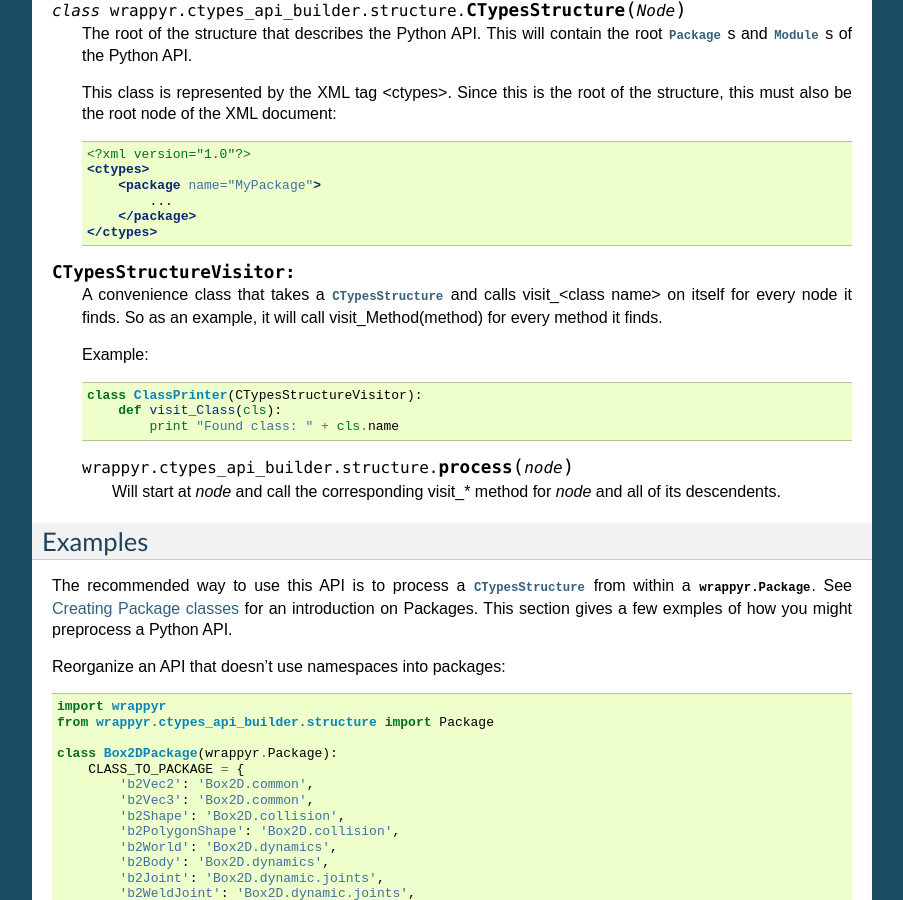
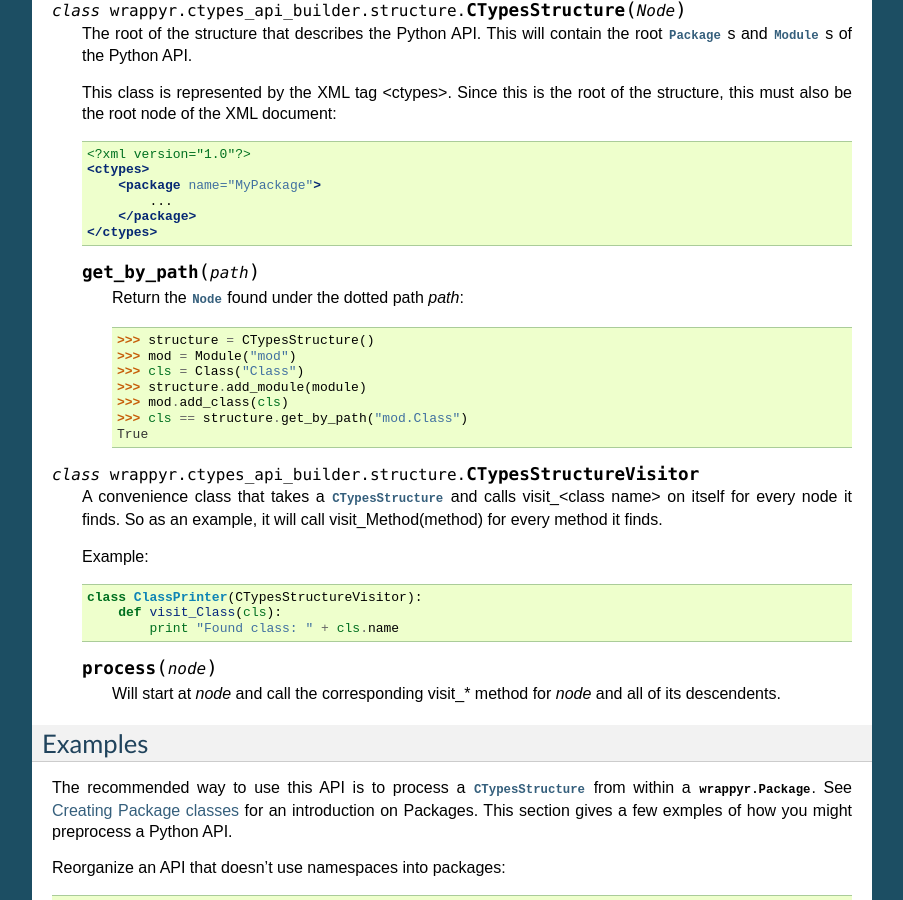
Before and after one commit to ShishKabab/Wrappyr, a Sphinx documentation site: the page built from docs/ctypes_api_generation.rst, in a window 1280 px wide and 900 px high, scrolled down 5964 px. Shown: the whole window, without its empty margins (198-1101 px from the left). Built offline with Sphinx 7.4.7, drawn with Linux system fonts in a browser that asks for light colours; pages that are not in the unit, such as notebooks, are missing from menus; some of the changed text lies outside the part shown.

```diff
--- a/docs/ctypes_api_generation.rst
+++ b/docs/ctypes_api_generation.rst
@@ -37,8 +37,6 @@ Reference
 
         Get the dotted path from *top* to this node. If top is not given, the path from the furthest ancestor is returned.
 
-        .. doctest::
-
             >>> struct = CTypesStructure()
             >>> Box2D = Package("Box2D")
             >>> dyn = Package("dynamics")
@@ -54,8 +52,6 @@ Reference
     .. method:: get_closest_parent_of_type(type)
 
         Get the closest ancestor of *type*
-
-        .. doctest::
 
             >>> p = Package("package")
             >>> m = Module("module")
@@ -75,8 +71,6 @@ Reference
 
         Returns the depth of this node calculated from *parent* or None if *parent* is not an ancestor of this node.
 
-        .. doctest::
-
             >>> p = Package("package")
             >>> m = Module("module")
             >>> c = Class("class")
@@ -91,8 +85,6 @@ Reference
 
         Returns the first ancestor that this node shares with *other*
 
-        .. doctest::
-
             >>> dynamics = Package("dynamics")
             >>> b2Body = Class("b2Body")
             >>> joints = Package("joints")
@@ -106,8 +98,6 @@ Reference
     .. method:: parents()
 
         Returns a generator that iterates over all ancestors starting with the closest one.
-
-        .. doctest::
 
             >>> dynamics = Package("dynamics")
             >>> joints = Package("joints")
@@ -391,7 +381,19 @@ Reference
             </package>
         </ctypes>
 
-.. class:: CTypesStructureVisitor:
+    .. method:: get_by_path(path)
+
+        Return the :class:`Node` found under the dotted path *path*:
+
+                >>> structure = CTypesStructure()
+                >>> mod = Module("mod")
+                >>> cls = Class("Class")
+                >>> structure.add_module(module)
+                >>> mod.add_class(cls)
+                >>> cls == structure.get_by_path("mod.Class")
+                True
+
+.. class:: CTypesStructureVisitor
 
     A convenience class that takes a :class:`CTypesStructure` and calls visit_<class name> on itself for every node it finds. So as an example, it will call visit_Method(method) for every method it finds.
 
```
Also changed, not shown: 1 other file.
